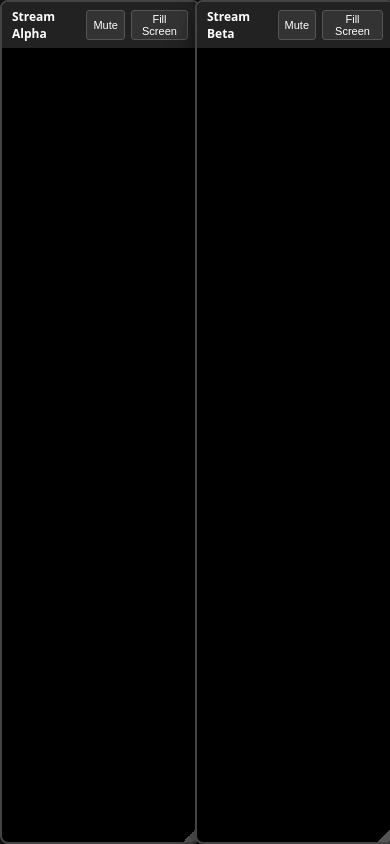
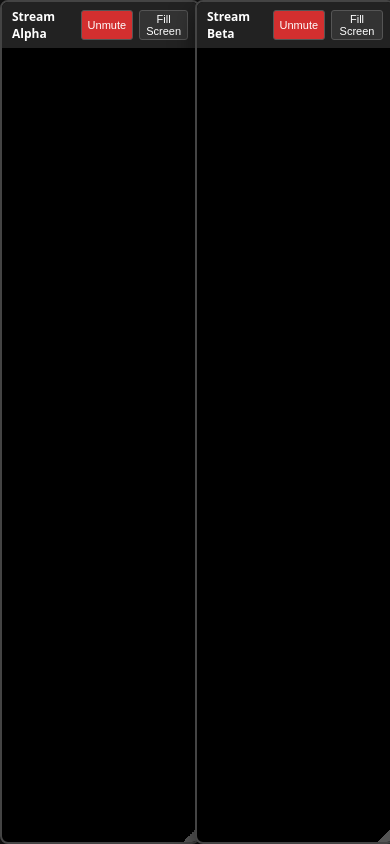
Before and after one commit to troyerl/livestream, a website: page public/index.html in a window 390 px wide. Drawn offline with nearby package versions, Linux system fonts and the light colour scheme; no server answers.

Commit message:
updates to auto play

```diff
--- a/public/index.html
+++ b/public/index.html
@@ -52,7 +52,7 @@
         gap: 6px;
       }
       .control-btn {
-        background: #333;
+        background: #d32f2f; /* Clear red background indicating muted status */
         border: 1px solid #555;
         color: #fff;
         font-size: 11px;
@@ -61,19 +61,18 @@
         cursor: pointer;
       }
       .control-btn:hover {
-        background: #444;
+        background: #b71c1c;
       }
       .video-container {
         width: 100%;
         flex-grow: 1;
         pointer-events: auto;
       }
-      /* Invisible blocker overlay during resize/drag to prevent iframe fighting */
+      /* Simple blocker frame to prevent mouse focus loss while resizing or moving cards */
       .interacting .video-container {
         pointer-events: none;
       }
 
-      /* Custom Resize Handle (Bottom-Right Corner) */
       .resize-handle {
         position: absolute;
         width: 15px;
@@ -85,7 +84,6 @@
         border-bottom-right-radius: 6px;
       }
 
-      /* Fill Screen state applied entirely on the client side */
       .filled-screen {
         position: fixed !important;
         top: 0 !important;
@@ -115,9 +113,13 @@
           <span>Stream Alpha</span>
           <div class="header-controls">
             <button class="control-btn" onclick="toggleMute('player1', this)">
-              Mute
+              Unmute
             </button>
-            <button class="control-btn" onclick="toggleFill('card1', this)">
+            <button
+              class="control-btn"
+              style="background: #333"
+              onclick="toggleFill('card1', this)"
+            >
               Fill Screen
             </button>
           </div>
@@ -135,9 +137,13 @@
           <span>Stream Beta</span>
           <div class="header-controls">
             <button class="control-btn" onclick="toggleMute('player2', this)">
-              Mute
+              Unmute
             </button>
-            <button class="control-btn" onclick="toggleFill('card2', this)">
+            <button
+              class="control-btn"
+              style="background: #333"
+              onclick="toggleFill('card2', this)"
+            >
               Fill Screen
             </button>
           </div>
@@ -159,13 +165,14 @@
       firstScriptTag.parentNode.insertBefore(tag, firstScriptTag);
 
       function onYouTubeIframeAPIReady() {
+        // Both instances initialized with mute parameter active for consistent playback load
         players["player1"] = new YT.Player("player1", {
           videoId: "",
-          playerVars: { autoplay: 1, controls: 1 },
+          playerVars: { autoplay: 1, controls: 1, mute: 1 },
         });
         players["player2"] = new YT.Player("player2", {
           videoId: "",
-          playerVars: { autoplay: 1, controls: 1 },
+          playerVars: { autoplay: 1, controls: 1, mute: 1 },
         });
       }
 
@@ -191,7 +198,7 @@
           players["player2"].seekTo(state.lastKnownTime2, true);
       });
 
-      // Local Volume Mute Functionality
+      // Local Volume Toggle Core
       function toggleMute(playerId, button) {
         const player = players[playerId];
         if (!player || !player.isMuted) return;
@@ -219,7 +226,7 @@
         }
       }
 
-      // Client-side Draggable and Resizable Logic
+      // Client-side Draggable and Resizable Logic Interaction Event Handlers
       const cards = document.querySelectorAll(".video-wrapper");
       cards.forEach((card) => {
         const header = card.querySelector(".video-header");
@@ -234,7 +241,6 @@
           initialWidth,
           initialHeight;
 
-        // Drag Configuration
         header.addEventListener("mousedown", (e) => {
           if (
             e.target.tagName === "BUTTON" ||
@@ -245,13 +251,10 @@
           card.classList.add("interacting");
           startX = e.clientX;
           startY = e.clientY;
-
-          // Parse current computed layouts dynamically so it transitions clean from percentages to raw pixels
           initialLeft = card.offsetLeft;
           initialTop = card.offsetTop;
         });
 
-        // Resize Configuration
         handle.addEventListener("mousedown", (e) => {
           e.preventDefault();
           if (card.classList.contains("filled-screen")) return;
@@ -263,7 +266,6 @@
           initialHeight = card.offsetHeight;
         });
 
-        // Global Movement Tracking
         document.addEventListener("mousemove", (e) => {
           if (isDragging) {
             const dx = e.clientX - startX;
@@ -280,7 +282,6 @@
           }
         });
 
-        // Handle Mouse Release
         document.addEventListener("mouseup", () => {
           isDragging = false;
           isResizing = false;
```
